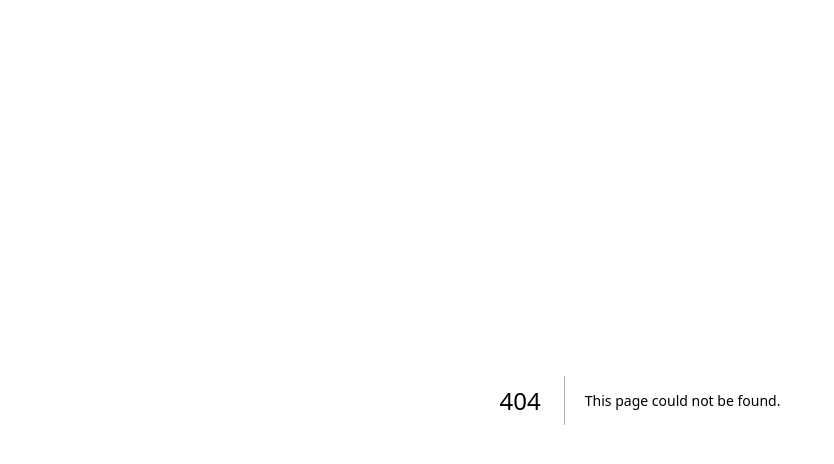
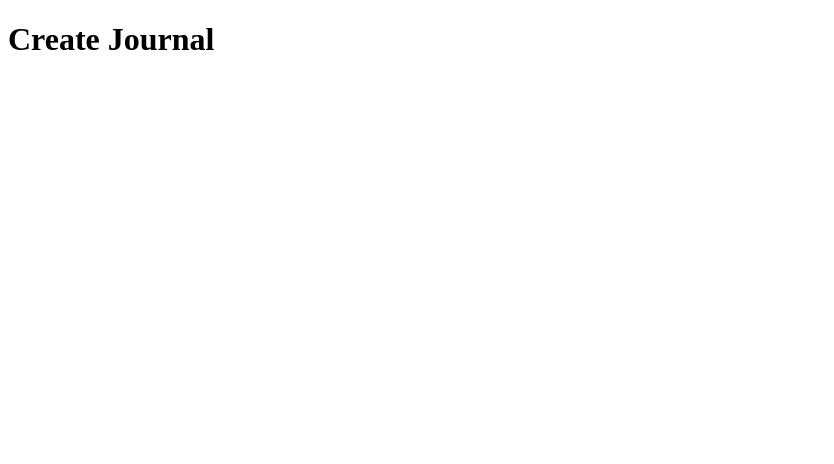
Before and after one commit to SHIVAM-KUMAR-59/sooth-mind, a Next.js app: page /journal/create-journal in a window 1280 px wide. Before the commit this address had no page. Shown: the top 464 px of the page, without its empty margins (0-834 px from the left). Built offline with nearby package versions, Linux system fonts and the light colour scheme.

Commit message:
Create Journal Page Created

```diff
--- /dev/null
+++ b/pages/journal/create-journal.js
@@ -0,0 +1,5 @@
+const CreateJournal = () => {
+    return <h1>Create Journal</h1>
+}
+
+export default CreateJournal
```
